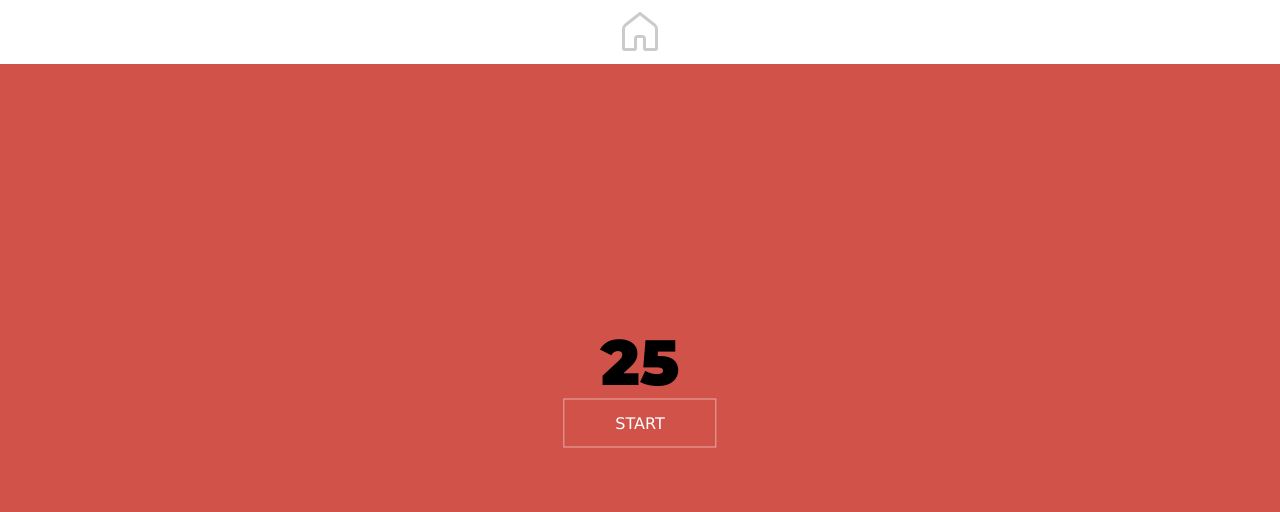
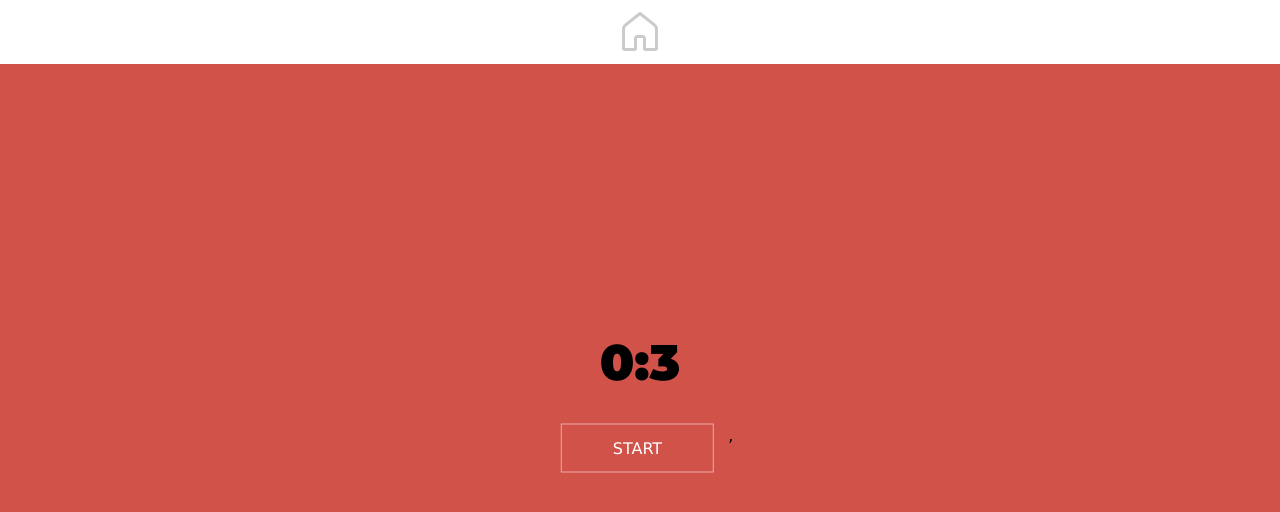
Before and after one commit to ethanolle/CrashTest, a React (Create React App) app: page /Pomodoro in a window 1280 px wide. Shown: the top 512 px of the page. Built offline with nearby package versions, Linux system fonts and the light colour scheme.

Commit message:
finish mechaniques i need to make it clean

```diff
--- /dev/null
+++ b/src/components/Pomodoro/ResetButton.js
@@ -0,0 +1,5 @@
+function ResetButton(props) {
+  return <a className='btn btn-5'>Reset</a>;
+}
+
+export default ResetButton;
--- a/src/pages/Pomodoro/Pomodoro.js
+++ b/src/pages/Pomodoro/Pomodoro.js
@@ -1,42 +1,74 @@
 import './Pomodoro.scss';
 import { useState, useRef } from 'react';
 import Countdown from 'react-countdown';
+import ResetButton from '../../components/Pomodoro/ResetButton';
 
 const Pomodoro = () => {
-  const [start, setStart] = useState(false);
+  const [time, setTime] = useState(Date.now());
+  const [completed, setCompleted] = useState(false);
   const ref = useRef();
-  const handleStart = (e: any) => {
+
+  function ResetButton(props) {
+    return (
+      <a className='btn btn-5' onClick={handleReset}>
+        Reset
+      </a>
+    );
+  }
+
+  function StartButton(props) {
+    return (
+      <a className='btn btn-5' onClick={handleStart}>
+        start
+      </a>
+    );
+  }
+
+  function CompletedButtons(props) {
+    const isCompleted = props.isCompleted;
+    if (isCompleted) {
+      return <ResetButton />;
+    }
+    return <StartButton />;
+  }
+
+  const handleStart = (e) => {
     ref.current?.start();
+    console.log('start');
   };
 
-  const handlePause = (e: any) => {
-    ref.current?.pause();
+  const handleReset = () => {
+    setTime(Date.now());
+    console.log('reset');
   };
-  const handler = () => {
-    setStart(true);
-    // start();
-    console.log('test');
-  };
+
   return (
     <div className='pomodoroContainer'>
       <div className='containerCounter'>
         <div className='counterContainer'>
           <Countdown
-            className='counterNum'
-            date={Date.now() + 1500001}
-            intervalDelay={0}
-            precision={3}
-            autoStart={start}
-            renderer={(props) => (
-              // <div>{props.total}</div> To Put it in ms
-              <div>{Math.floor(props.total / 60000)}</div>
-            )}
+            date={time + 3000}
+            ref={ref}
+            autoStart={false}
+            renderer={({ hours, minutes, seconds, completed }) => {
+              if (completed) {
+                // Render a completed state
+                setCompleted(true);
+                return <div>You did it!</div>;
+              } else {
+                setCompleted(false);
+                // Render a countdown
+                return (
+                  <h1 className='m-0 font-weight-bold'>
+                    {minutes}:{seconds}
+                  </h1>
+                );
+              }
+            }}
           />
         </div>
         <div className='buttonContainer'>
-          <a onClick={() => handler()} className='btn btn-5'>
-            Start
-          </a>
+          <CompletedButtons isCompleted={completed} />,
         </div>
       </div>
     </div>
```
